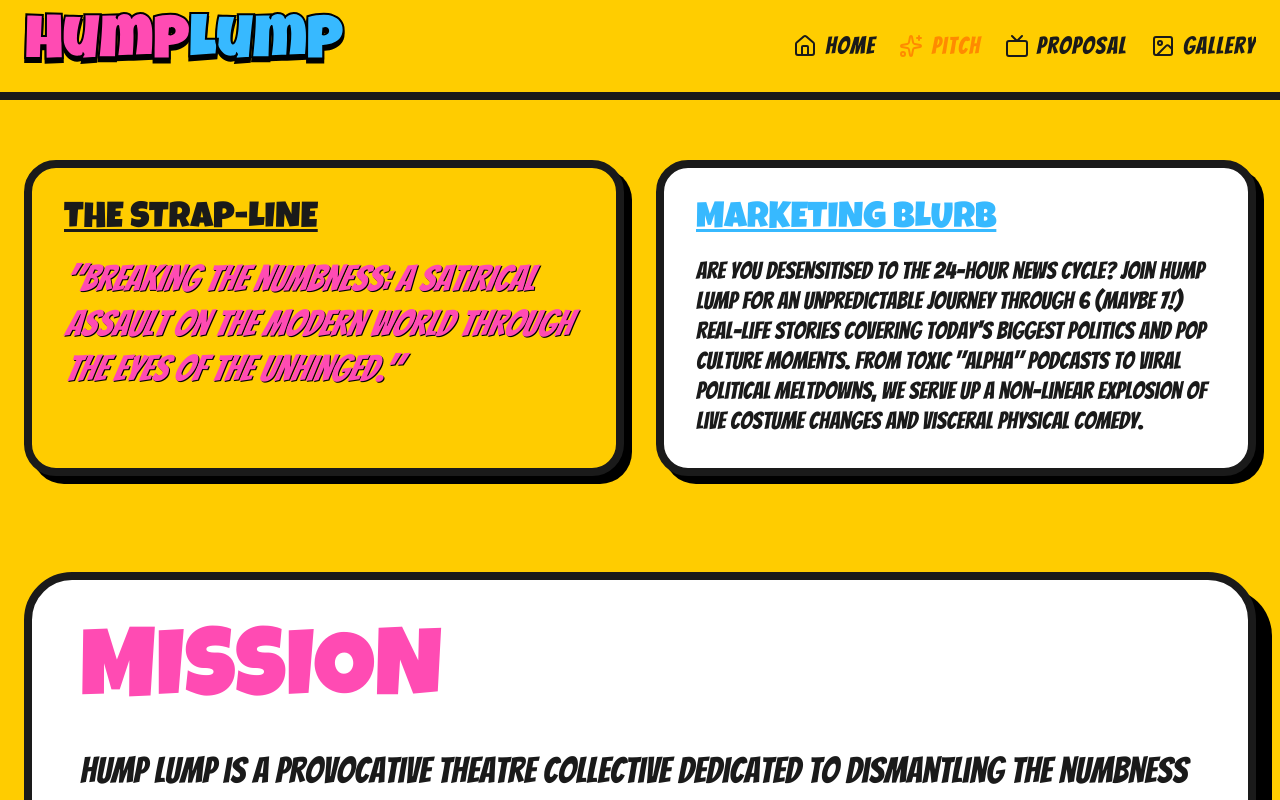
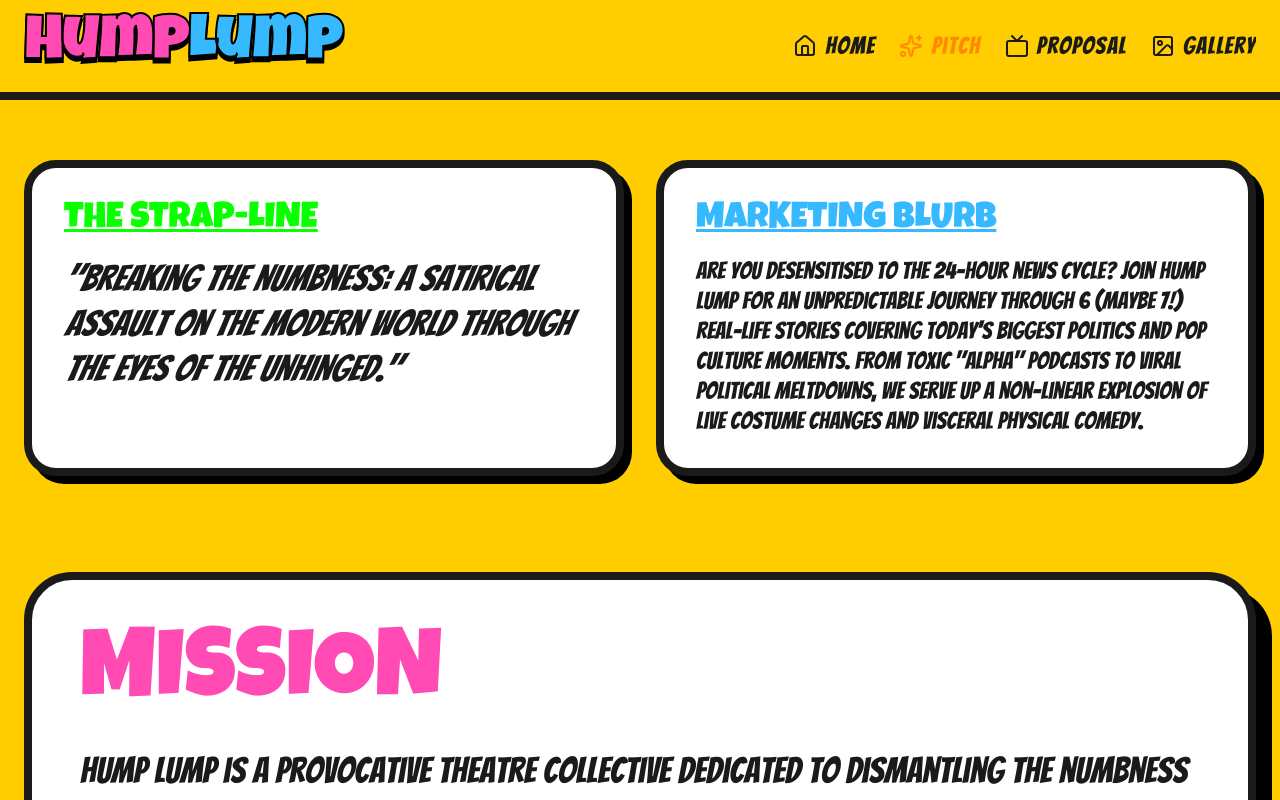
Before and after one commit to JollyLegend/humplump, a React (Vite) app: page / in a window 1280 px wide. Both pictures are taken after a click on the button "Pitch". Shown: the top 800 px of the page. Built offline with nearby package versions, Linux system fonts and the light colour scheme.

Commit message:
feat: Update colors and styling for key sections
Introduces a new green color and applies it to the strap-line and genre/style grid elements. Updates text colors to improve contrast and consistency with the new palette.

```diff
--- a/src/App.tsx
+++ b/src/App.tsx
@@ -295,9 +295,9 @@ export default function App() {
           >
             {/* Strap-line & Blurb */}
             <div className="flex flex-col lg:flex-row gap-8 items-stretch">
-              <div className="flex-1 bg-lump-yellow p-8 border-4 sm:border-8 border-lump-black shadow-[8px_8px_0_rgba(0,0,0,1)] rounded-[2rem]">
-                <h3 className="font-heading text-3xl sm:text-4xl mb-4 uppercase underline">The Strap-line</h3>
-                <p className="font-comic text-2xl sm:text-4xl italic leading-tight text-lump-pink drop-shadow-[1px_1px_0_rgba(0,0,0,1)]">
+              <div className="flex-1 bg-white p-8 border-4 sm:border-8 border-lump-black shadow-[8px_8px_0_rgba(0,0,0,1)] rounded-[2rem]">
+                <h3 className="font-heading text-3xl sm:text-4xl mb-4 uppercase text-lump-green underline">The Strap-line</h3>
+                <p className="font-comic text-2xl sm:text-4xl italic leading-tight text-lump-black">
                   "Breaking the numbness: A satirical assault on the modern world through the eyes of the unhinged."
                 </p>
               </div>
@@ -385,7 +385,7 @@ export default function App() {
 
             {/* Genre & Style Grid */}
             <div className="grid grid-cols-1 md:grid-cols-2 lg:grid-cols-3 gap-6 sm:gap-12">
-              <div className="bg-lump-yellow p-6 sm:p-10 border-4 sm:border-8 border-lump-black shadow-[6px_6px_0_rgba(0,0,0,1)] rounded-2xl rotate-2">
+              <div className="bg-lump-green p-6 sm:p-10 border-4 sm:border-8 border-lump-black shadow-[6px_6px_0_rgba(0,0,0,1)] rounded-2xl rotate-2">
                 <h3 className="font-heading text-4xl sm:text-5xl text-lump-black mb-4 uppercase italic">Genre</h3>
                 <p className="font-comic text-xl sm:text-2xl">Political & Social Satire</p>
               </div>
--- a/src/index.css
+++ b/src/index.css
@@ -10,6 +10,7 @@
   --color-lump-blue: #37b9ff;
   --color-lump-yellow: #ffcc00;
   --color-lump-orange: #ff8a00;
+  --color-lump-green: #0aff00;
   --color-lump-black: #1a1a1a;
 }
 
```
